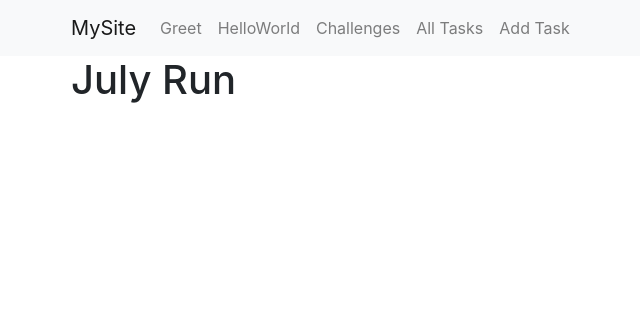
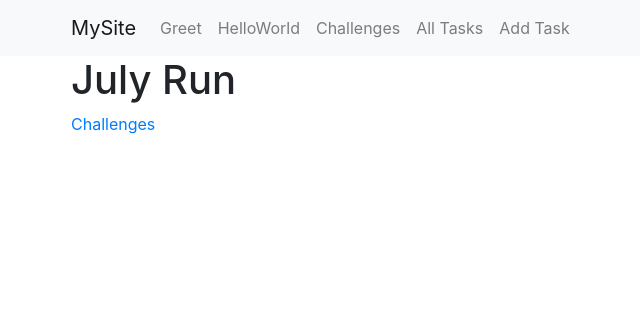
Before and after one commit to Vinald/Django-Projects, a Django app: page /challenges/july/ in a window 1280 px wide. Shown: the top 316 px of the page, without its empty margins (14-654 px from the left). Run offline with Django 5.2, Linux system fonts and the light colour scheme; some libraries are stand-ins or nearby versions.

Commit message:
challenges app

```diff
--- a/hello/challenges/views.py
+++ b/hello/challenges/views.py
@@ -19,7 +19,12 @@ challenges_monthly = {
 
 # Create your views here.
 def challenges(request):
-    return render(request, 'challenges/challenges.html')
+    '''This function returns the main challenges page'''
+    month_list = list(challenges_monthly.keys())
+    context = {
+        'months': month_list
+    }
+    return render(request, 'challenges/challenges.html', context)
 
 
 def challenge_by_number(request, month: int):
@@ -31,7 +36,7 @@ def challenge_by_number(request, month: int):
         return render(request, '404.html', status=404)
 
     redirect_month = months[month - 1]
-    redirect_path = reverse('challenge ', args=[redirect_month])
+    redirect_path = reverse('challenge', args=[redirect_month])
 
     return HttpResponseRedirect(redirect_path)
 
--- a/hello/templates/challenges/challenge.html
+++ b/hello/templates/challenges/challenge.html
@@ -2,5 +2,6 @@
 {% block content %}
 <div class="container">
     <h1>{{ text }}</h1>
+    <a href="{% url 'challenges' %}">Challenges</a>
 </div>
 {% endblock %}
```
Also changed, not shown: hello/templates/challenges/challenges.html (+8 -1 lines).
